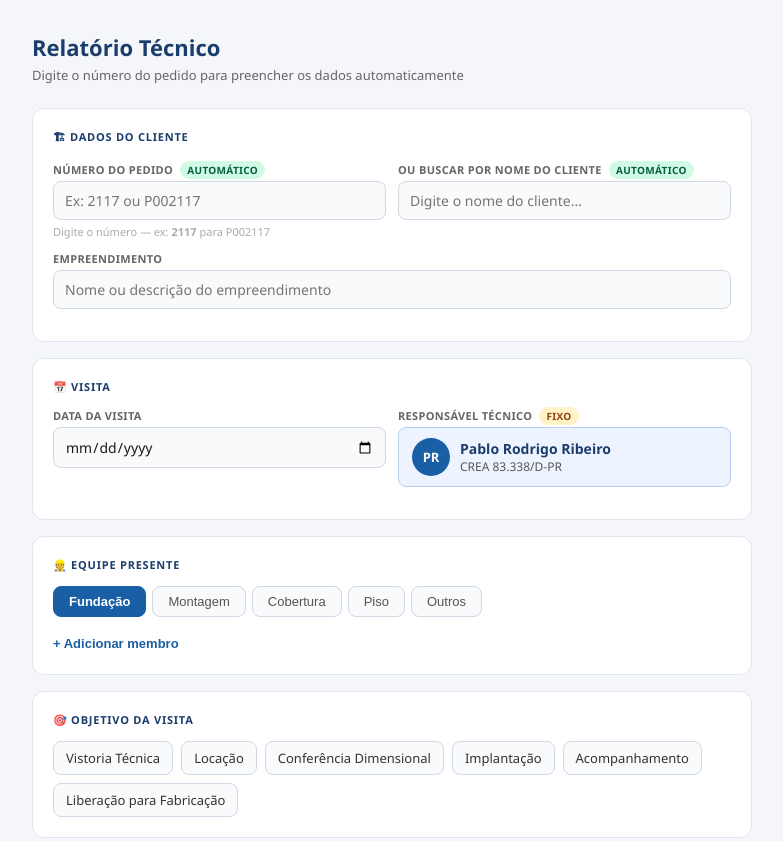
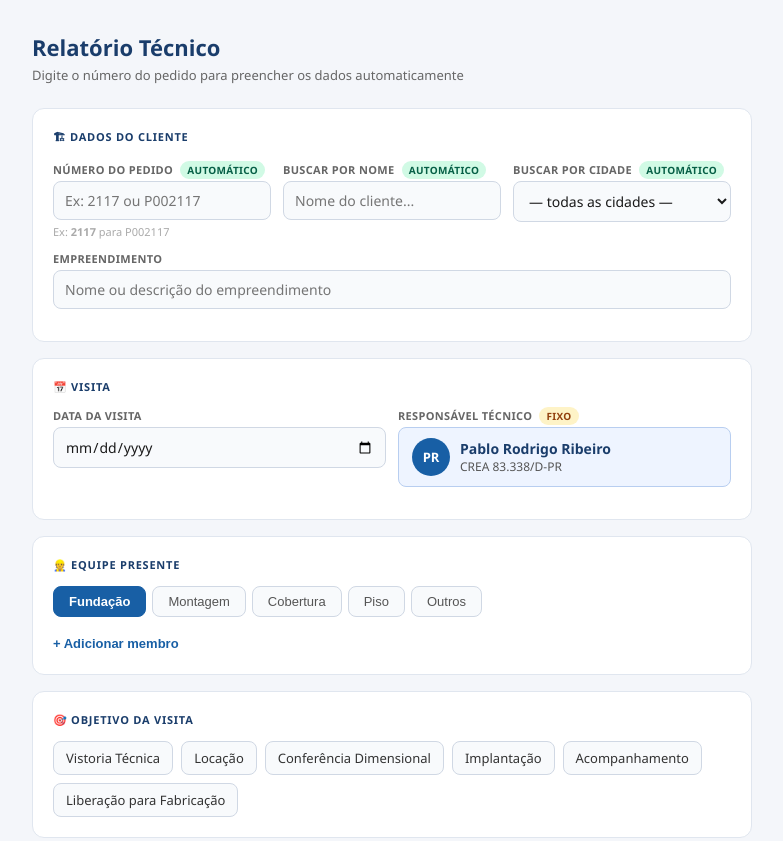
Before and after one commit to pabloribeiroeng22-pixel/projeto, a plain HTML site: page index.html in a window 1280 px wide. Shown: the top 841 px of the page, without its empty margins (248-1031 px from the left). Drawn offline with Linux system fonts and the light colour scheme.

Commit message:
Add files via upload

```diff
--- a/index.html
+++ b/index.html
@@ -82,16 +82,23 @@ textarea{resize:vertical;min-height:90px}
 <div class="card">
   <div class="card-title">🏗 Dados do cliente</div>
 
-  <div class="field-row c2">
+  <div class="field-row c3">
     <div>
       <label>Número do pedido <span class="badge badge-auto">automático</span></label>
       <input type="text" id="inp-pedido" placeholder="Ex: 2117 ou P002117" oninput="buscarPedido(this.value)" autocomplete="off"/>
-      <p class="hint">Digite o número — ex: <strong>2117</strong> para P002117</p>
+      <p class="hint">Ex: <strong>2117</strong> para P002117</p>
     </div>
     <div style="position:relative">
-      <label>Ou buscar por nome do cliente <span class="badge badge-auto">automático</span></label>
-      <input type="text" id="inp-nome" placeholder="Digite o nome do cliente..." oninput="buscarNome(this.value)" autocomplete="off"/>
+      <label>Buscar por nome <span class="badge badge-auto">automático</span></label>
+      <input type="text" id="inp-nome" placeholder="Nome do cliente..." oninput="buscarNome(this.value)" autocomplete="off"/>
       <div id="autocomplete-list" style="display:none;position:absolute;top:100%;left:0;right:0;background:#fff;border:1px solid #b8cef0;border-radius:8px;box-shadow:0 4px 16px rgba(0,0,0,.12);z-index:100;max-height:220px;overflow-y:auto;margin-top:2px"></div>
+    </div>
+    <div style="position:relative">
+      <label>Buscar por cidade <span class="badge badge-auto">automático</span></label>
+      <select id="inp-cidade" onchange="buscarCidade(this.value)" style="cursor:pointer">
+        <option value="">— todas as cidades —</option>
+      </select>
+      <div id="cidade-list" style="display:none;position:absolute;top:100%;left:0;right:0;background:#fff;border:1px solid #b8cef0;border-radius:8px;box-shadow:0 4px 16px rgba(0,0,0,.12);z-index:100;max-height:260px;overflow-y:auto;margin-top:2px"></div>
     </div>
   </div>
   <div class="match-box" id="match-box" style="margin-bottom:12px">
@@ -286,6 +293,66 @@ DB.forEach(function(r) {
 
 var atual = null;
 
+// Populate city dropdown
+(function() {
+  var cidades = {};
+  DB.forEach(function(r) { cidades[r.cidade + '/' + r.uf] = {cidade:r.cidade, uf:r.uf}; });
+  var sel = document.getElementById('inp-cidade');
+  Object.keys(cidades).sort().forEach(function(k) {
+    var o = document.createElement('option');
+    o.value = k;
+    o.textContent = cidades[k].cidade + ' — ' + cidades[k].uf;
+    sel.appendChild(o);
+  });
+})();
+
+function buscarCidade(val) {
+  // clear other fields
+  document.getElementById('inp-pedido').value = '';
+  document.getElementById('inp-nome').value = '';
+  document.getElementById('autocomplete-list').style.display = 'none';
+
+  if (!val) { limparCampos(); return; }
+
+  var partes = val.split('/');
+  var cidade = partes[0];
+  var uf = partes[1];
+  var resultados = DB.filter(function(r) { return r.cidade === cidade && r.uf === uf; });
+
+  if (!resultados.length) { limparCampos(); return; }
+
+  // show list if multiple results
+  var list = document.getElementById('cidade-list');
+  if (resultados.length === 1) {
+    list.style.display = 'none';
+    aplicar(resultados[0]);
+    return;
+  }
+
+  list.innerHTML = '<div style="padding:8px 13px;font-size:11px;color:#888;font-weight:600;text-transform:uppercase;letter-spacing:.04em;border-bottom:1px solid #eee">' + resultados.length + ' clientes em ' + cidade + '</div>';
+  resultados.forEach(function(r) {
+    var item = document.createElement('div');
+    item.style.cssText = 'padding:9px 13px;cursor:pointer;border-bottom:1px solid #eef0f4;font-size:13px';
+    item.innerHTML = '<span style="font-weight:700;color:#1a3d6b">' + r.p + '</span> — ' + r.c;
+    item.onmouseover = function(){ this.style.background='#eef4ff'; };
+    item.onmouseout = function(){ this.style.background=''; };
+    item.onclick = function() {
+      list.style.display = 'none';
+      document.getElementById('inp-cidade').value = val;
+      aplicar(r);
+    };
+    list.appendChild(item);
+  });
+  list.style.display = 'block';
+}
+
+// close cidade list when clicking outside
+document.addEventListener('click', function(e) {
+  var list = document.getElementById('cidade-list');
+  var sel = document.getElementById('inp-cidade');
+  if (list && e.target !== sel) list.style.display = 'none';
+});
+
 function buscarNome(val) {
   var list = document.getElementById('autocomplete-list');
   var inp = document.getElementById('inp-nome');
@@ -434,7 +501,9 @@ function renderFotos() {
 function limpar() {
   document.getElementById('inp-pedido').value = '';
   document.getElementById('inp-nome').value = '';
+  document.getElementById('inp-cidade').value = '';
   document.getElementById('autocomplete-list').style.display = 'none';
+  document.getElementById('cidade-list').style.display = 'none';
   limparCampos();
   ['empreendimento','data-visita','consideracoes','conclusao','outros-det'].forEach(function(id){ var el=document.getElementById(id); if(el) el.value=''; });
   ['fundacao','montagem','cobertura','piso','outros'].forEach(function(e){ document.getElementById('m-'+e).innerHTML=''; cnt[e]=0; });
@@ -502,7 +571,7 @@ function gerarPDF() {
   +'.al{width:230px;border-bottom:1pt solid #333;margin-bottom:4px}'
   +'.an{font-size:9.5pt;font-weight:700;color:#1a3d6b}'
   +'.ac{font-size:8pt;color:#666}'
-  +'@media print{@page{size:A4;margin:0}.page{padding:14mm 16mm 20mm}}'
+  +'@media print{@page{size:A4;margin:18mm 16mm 16mm 16mm}.page{padding:0;margin:0}.sec{page-break-inside:avoid}.fg{page-break-inside:avoid}.ass{page-break-inside:avoid}}'
   +'</style></head><body><div class="page">'
   +'<div class="header"><div class="hl"><h1>Relatório Técnico</h1><p>Vistoria e Acompanhamento de Obras</p></div><div class="hr"><strong>Grupo JMR</strong>Data: <strong>'+dataFmt+'</strong></div></div>'
   +'<div class="sec"><div class="st">Identificação'+(emObra?'<span class="ob">● Obra em andamento</span>':'')+'</div>'
```
